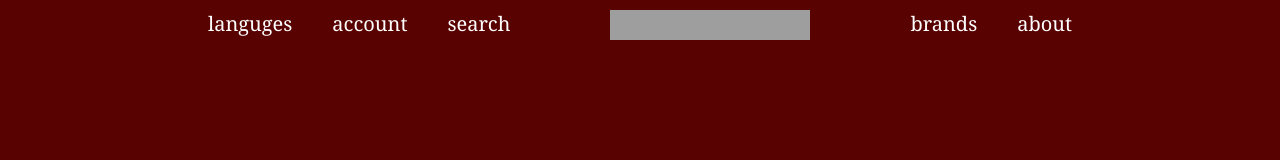
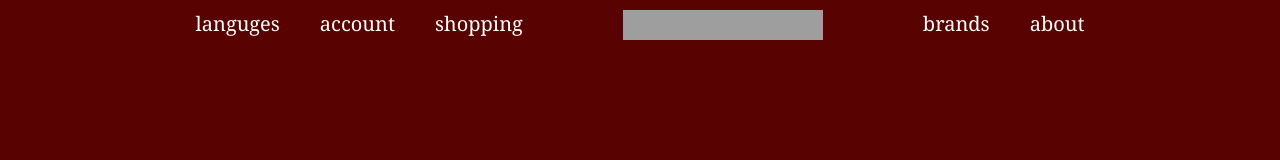
Before and after one commit to setakarimi/chalesh9, a plain HTML site: page index.html in a window 1280 px wide. Shown: the top 160 px of the page. Drawn offline with Linux system fonts and the light colour scheme; grey boxes are pictures that could not be loaded.

Commit message:
Update index.html

```diff
--- a/index.html
+++ b/index.html
@@ -12,12 +12,12 @@
           <li><a  class= "dropdown" href="#">languges</a>
               <ul class="dropdown-menu">
                   <li><a href="france.html" >french</a></li>
-                  <li><a href="" >persion</a></li>
+
                   <li><a href="korean.html">korean</a></li>
               </ul>
           </li>
             <li> <a>account</a></li>
-            <li><a  class= "dropdown" href="#">search</a>
+            <li><a  class= "dropdown" href="#">shopping</a>
                 <ul class="dropdown-menu">
                     <li><a href="">𝚋𝚊𝚐𝚜</a></li>
                     <li><a href="" >𝚠𝚘𝚖𝚎𝚗'𝚜 𝚜𝚑𝚘𝚎𝚜</a></li>
```
